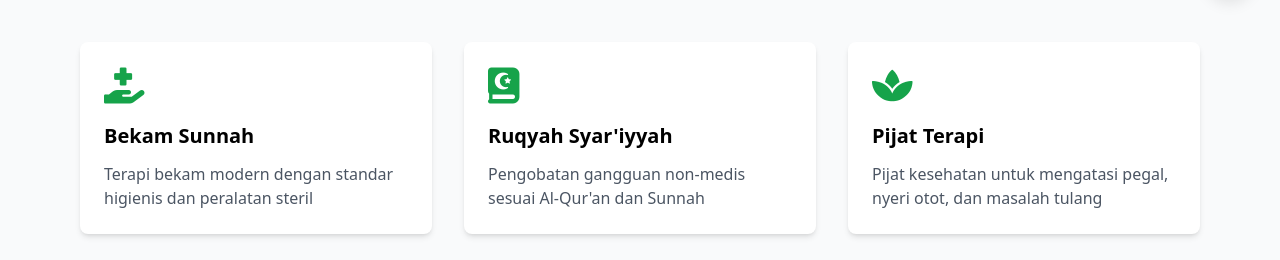
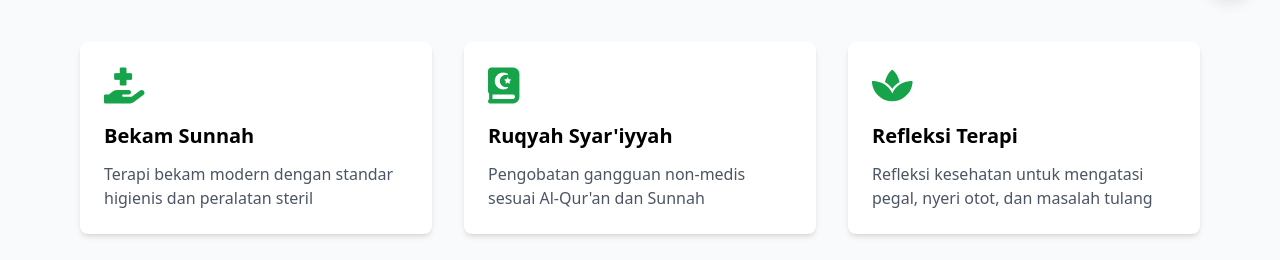
Before and after one commit to ruqyahNo1/mabruq, a plain HTML site: page index.html in a window 1280 px wide. Shown: the part 780-1040 px from the top of the page. Drawn offline with nearby package versions, Linux system fonts and the light colour scheme.

Commit message:
update : ubah text pijat  -> refleksi

```diff
--- a/index.html
+++ b/index.html
@@ -4,8 +4,8 @@
        <meta charset="UTF-8">
     <meta name="viewport" content="width=device-width, initial-scale=1.0">
     <title>Klinik Mabruq Jambi | Bekam & Ruqyah Syar'iyah Profesional</title>
-    <meta name="description" content="Klinik Bekam dan Ruqyah Syar'iyah Terpercaya di Jambi. Terapi Pijat Sehat dengan Metode Modern dan Sesuai Sunnah Nabi.">
-    <meta name="keywords" content="bekam jambi, ruqyah jambi, pijat terapi jambi, klinik mabruq, pengobatan islami jambi">
+    <meta name="description" content="Klinik Bekam dan Ruqyah Syar'iyah Terpercaya di Jambi. Terapi Refleksi Sehat dengan Metode Modern dan Sesuai Sunnah Nabi.">
+    <meta name="keywords" content="bekam jambi, ruqyah jambi, Refleksi terapi jambi, klinik mabruq, pengobatan islami jambi">
 
     <!-- Preconnect untuk optimasi kecepatan -->
     <link rel="preconnect" href="https://cdn.tailwindcss.com">
@@ -169,8 +169,8 @@
                     <div class="text-green-600 text-4xl mb-4">
                         <i class="fas fa-spa"></i>
                     </div>
-                    <h3 class="text-xl font-bold mb-3">Pijat Terapi</h3>
-                    <p class="text-gray-600">Pijat kesehatan untuk mengatasi pegal, nyeri otot, dan masalah tulang</p>
+                    <h3 class="text-xl font-bold mb-3">Refleksi Terapi</h3>
+                    <p class="text-gray-600">Refleksi kesehatan untuk mengatasi pegal, nyeri otot, dan masalah tulang</p>
                 </div>
             </div>
         </div>
```
